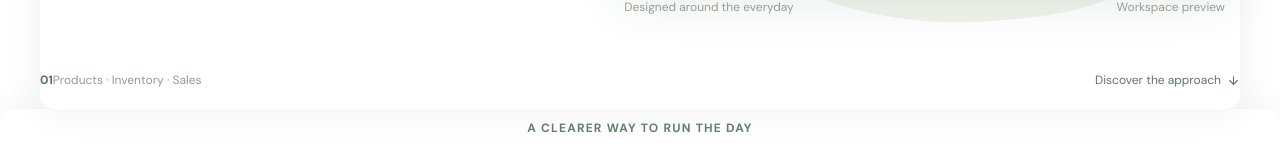
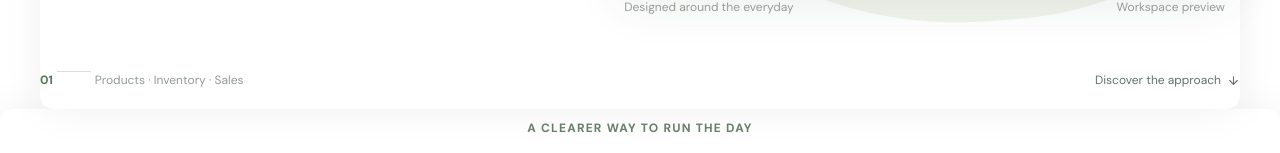
Before and after one commit to unveiled-master/Frontend, a React (Vite) app: page / in a window 1280 px wide. Shown: the part 647-800 px from the top of the page. Built offline with nearby package versions, Linux system fonts and the light colour scheme; no server answers.

Commit message:
frontend visulas

```diff
--- a/src/landing/landing.module.css
+++ b/src/landing/landing.module.css
@@ -54,6 +54,10 @@
 .heroBottom span:first-child { color: #527659; font-weight: 700; }
 .heroBottom i { width: 34px; height: 1px; background: #d8e0d8; }
 .heroBottom a { margin-left: auto; display: inline-flex; align-items: center; gap: 6px; color: #617267; }
+.heroBottom div{
+  display: flex;
+  gap: 4px;
+}
 
 .workspace { z-index: 1; position: relative; overflow: hidden; border: 1px solid #e0e5de; border-radius: 10px; background: white; box-shadow: 0 18px 46px #1c3c2b16; }
 .workspaceBar { height: 41px; padding: 0 13px; display: flex; align-items: center; gap: 25px; border-bottom: 1px solid #edf0ec; }
```
